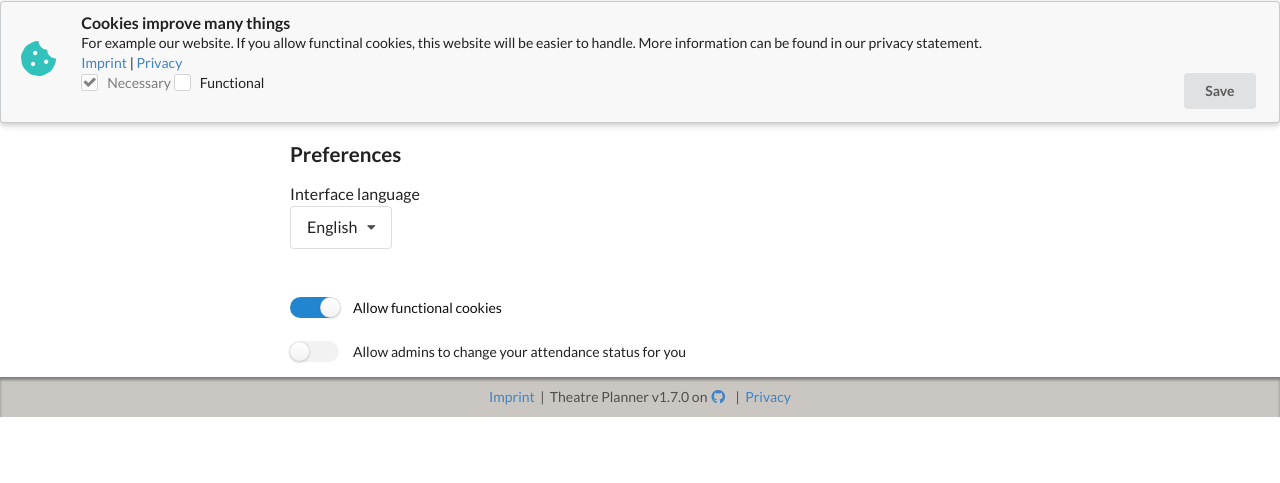
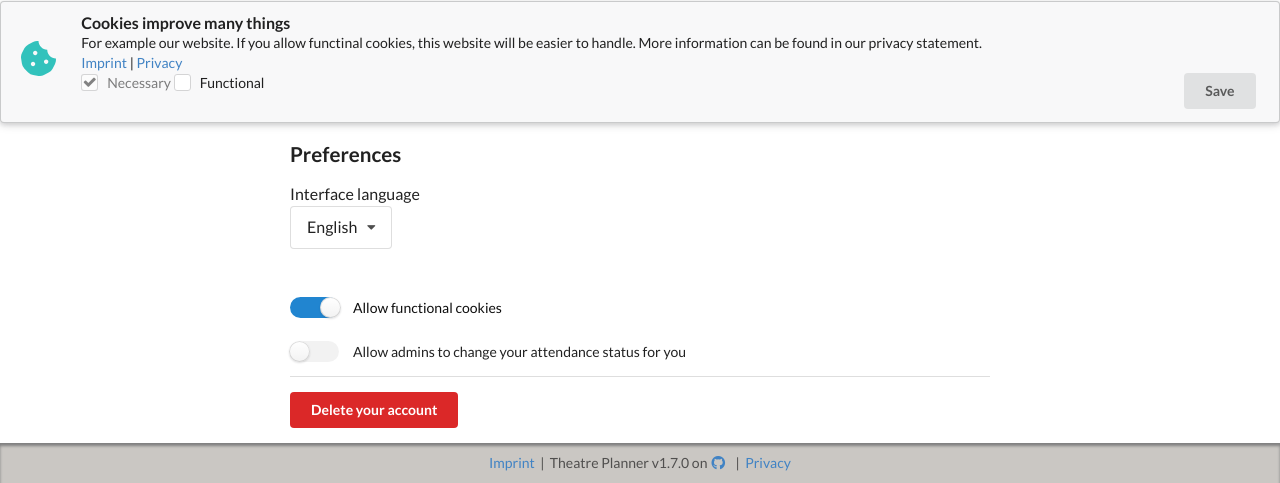
Before and after one commit to m4lt3/theatre_planner, a PHP site: page /pages/personal.php in a window 1280 px wide. Shown: the part 677-1160 px from the top of the page. Before the commit the page ends 1094 px from the top, so only its background shows below. Run offline with PHP 8.4, Linux system fonts and the light colour scheme; the visitor is signed in with stand-in values (Sample User, id 1).

Commit message:
Update user deletion
Users can now delete their accounts themselves and the referencing tables have been updated when deleting an user.

```diff
--- a/pages/personal.php
+++ b/pages/personal.php
@@ -66,6 +66,18 @@ if(isset($_POST["newPassword"])){
 } elseif (isset($_POST["informal_value"])){
   $db = new DBHandler();
   $db->update("UPDATE USERS SET Informal=? WHERE UserID=?","ii", array($_POST["informal_value"]=="true"?1:0, $_SESSION["UserID"]));
+} elseif (isset($_POST["delete_account"])){
+  $db = new DBHandler();
+  if(!$db->update("DELETE FROM USERS WHERE UserID=?", "i", array($_SESSION["UserID"]))){
+    // If deleting fails, resolve all possible foreign key reference issues
+    $db->update("DELETE FROM ATTENDS WHERE UserID=?","i",array($_SESSION["UserID"]));
+    $db->update("DELETE FROM PLAYS WHERE UserID=?","i",array($_SESSION["UserID"]));
+    $db->update("DELETE FROM POLL_ENTRIES WHERE UserID=?","i",array($_SESSION["UserID"]));
+    $db->update("DELETE FROM TOKENS WHERE UserID=?","i",array($_SESSION["UserID"]));
+    // delete again
+    $db->update("DELETE FROM USERS WHERE UserID=?", "i", array($_SESSION["UserID"]));
+  }
+  header("location:../php/auth/logout.php");
 }
 ?>
 
@@ -210,6 +222,10 @@ if(isset($_POST["newPassword"])){
             </div>
           </div>
         </form>
+        <div class="ui divider"></div>
+        <form method="post" onsubmit="return confirm('<?php echo $lang->delete_account_sure ?>');">
+          <input class="ui red button" type="submit" name="delete_account" value="<?php echo $lang->delete_account ?>">
+        </form>
     </main>
     <?php
     include dirname(__DIR__) . "/footer.php";
--- a/php/translations/de.php
+++ b/php/translations/de.php
@@ -163,5 +163,7 @@ return (object) array(
   "allow_informal" => "Erlaube Admins deine Terminzusagen zu verändern",
   "last_practiced" => "Zuletzt geprobt am",
   "never"=>"nie",
+  "delete_account"=>"Account löschen",
+  "delete_account_sure"=>"Bist du sicher, dass du das tun willst? Es kann nicht rückgängig gemacht werden!",
 );
 ?>
--- a/php/translations/en.php
+++ b/php/translations/en.php
@@ -163,5 +163,7 @@ return (object) array(
   "allow_informal" => "Allow admins to change your attendance status for you",
   "last_practiced" => "Last practiced on",
   "never"=>"never",
+  "delete_account"=>"Delete your account",
+  "delete_account_sure"=>"Are you sure you want to do this? It cannot be undone!",
 );
 ?>
```
Also changed, not shown: pages/admin/actors.php (+4 -8 lines).
